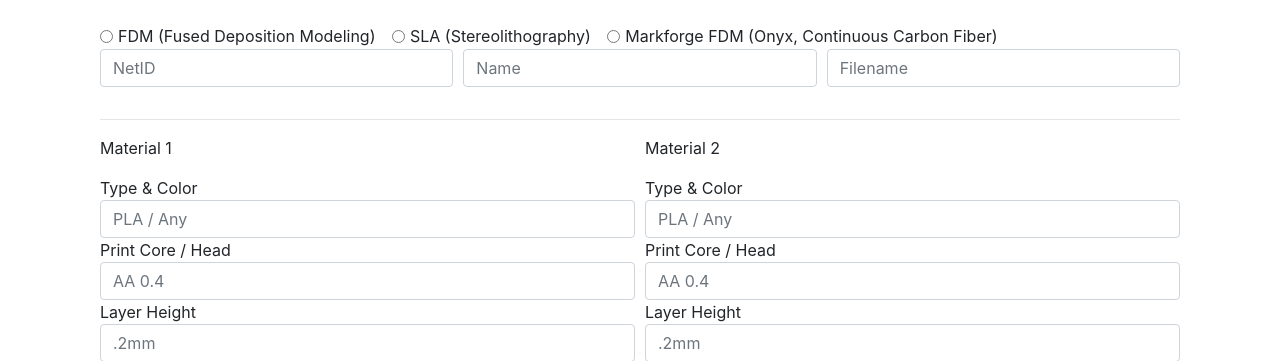
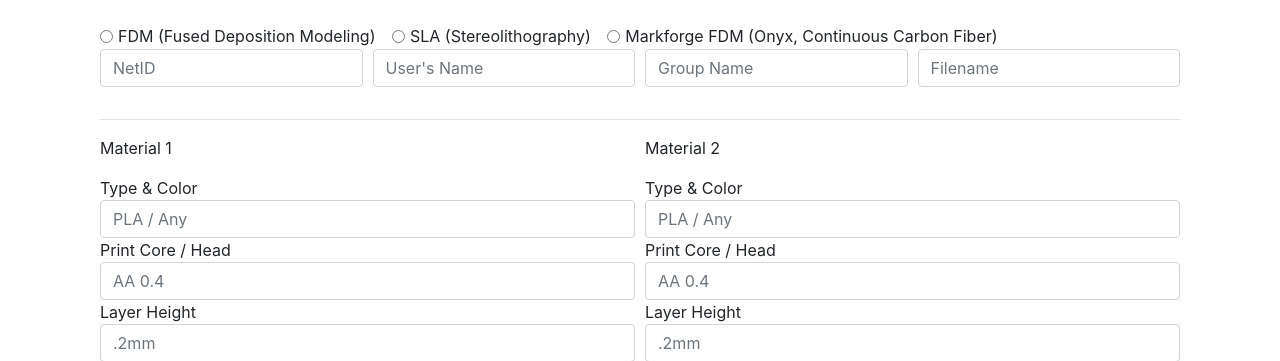
Before and after one commit to RUMakerspace/queue-manager, a Flask app: page /job in a window 1280 px wide. Shown: the part 56-417 px from the top of the page. Run offline with Flask 2, Linux system fonts and the light colour scheme; some libraries are stand-ins or nearby versions.

Commit message:
Add a group box for submission.

```diff
--- a/templates/new_job.html
+++ b/templates/new_job.html
@@ -22,13 +22,16 @@
 
 	<!-- Row One NetID, Name, Job Name-->
 	<div class="form-row">
-		<div class="form-group col-md-4">
+		<div class="form-group col-md-3">
 			<input type="text" class="form-control" name="inputNetID" id="inputNetID" placeholder="NetID" required="true">
 		</div>
-    		<div class="form-group col-md-4">
-      			<input type="text" class="form-control" name="inputUserName" id="inputUserName" placeholder="Name" required="true">
+    		<div class="form-group col-md-3">
+      			<input type="text" class="form-control" name="inputUserName" id="inputUserName" placeholder="User's Name" required="true">
     		</div>
-		<div class="form-group col-md-4">
+		<div class="form-group col-md-3">
+			<input type="text" class="form-control" name="inputGroupName" id="inputGroupName" placeholder="Group Name">
+    		</div>
+		<div class="form-group col-md-3">
 			<input type="text" class="form-control" name="inputJobName" id="inputJobName" placeholder="Filename" required="true">
     		</div>
   	</div>
```
